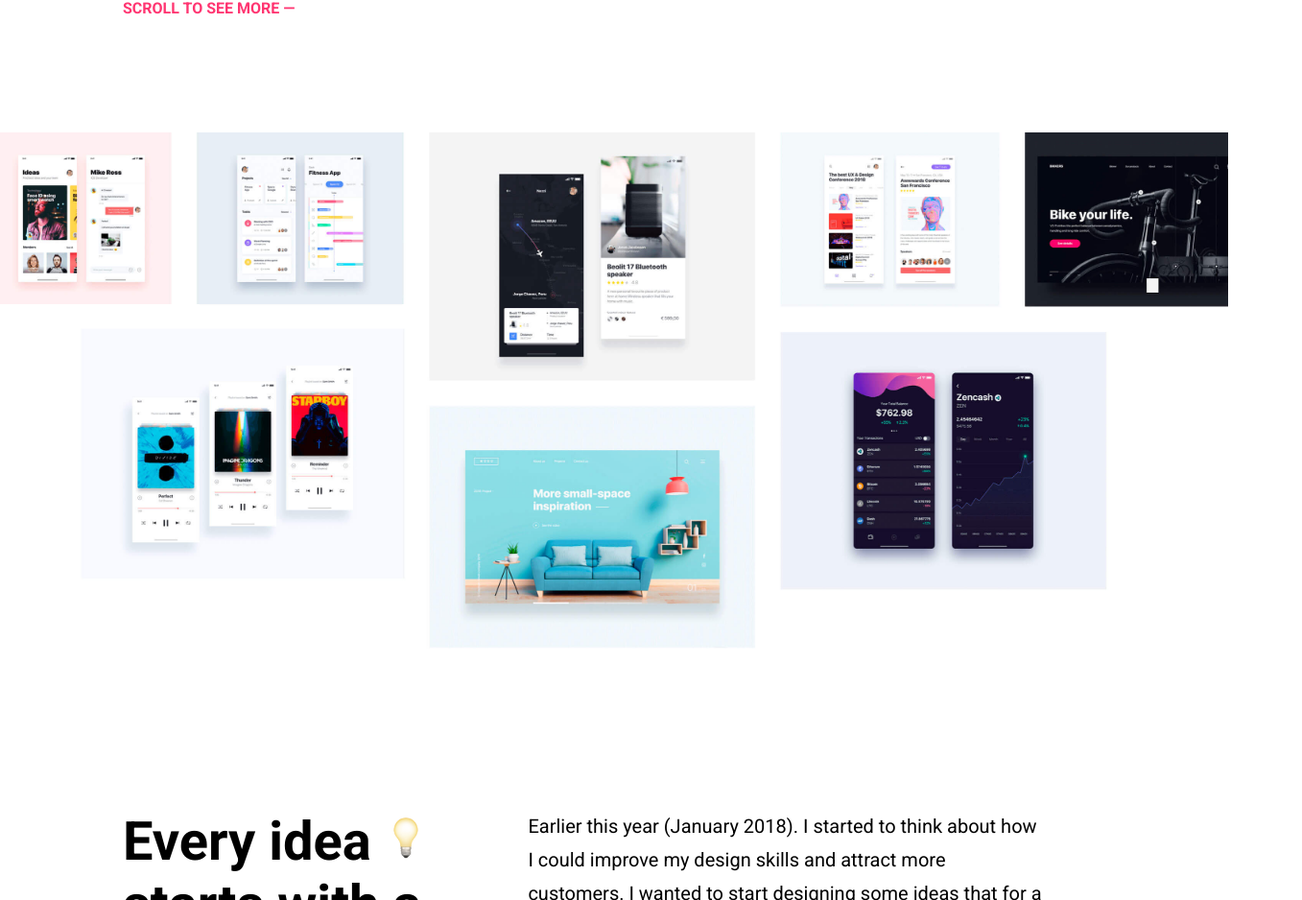
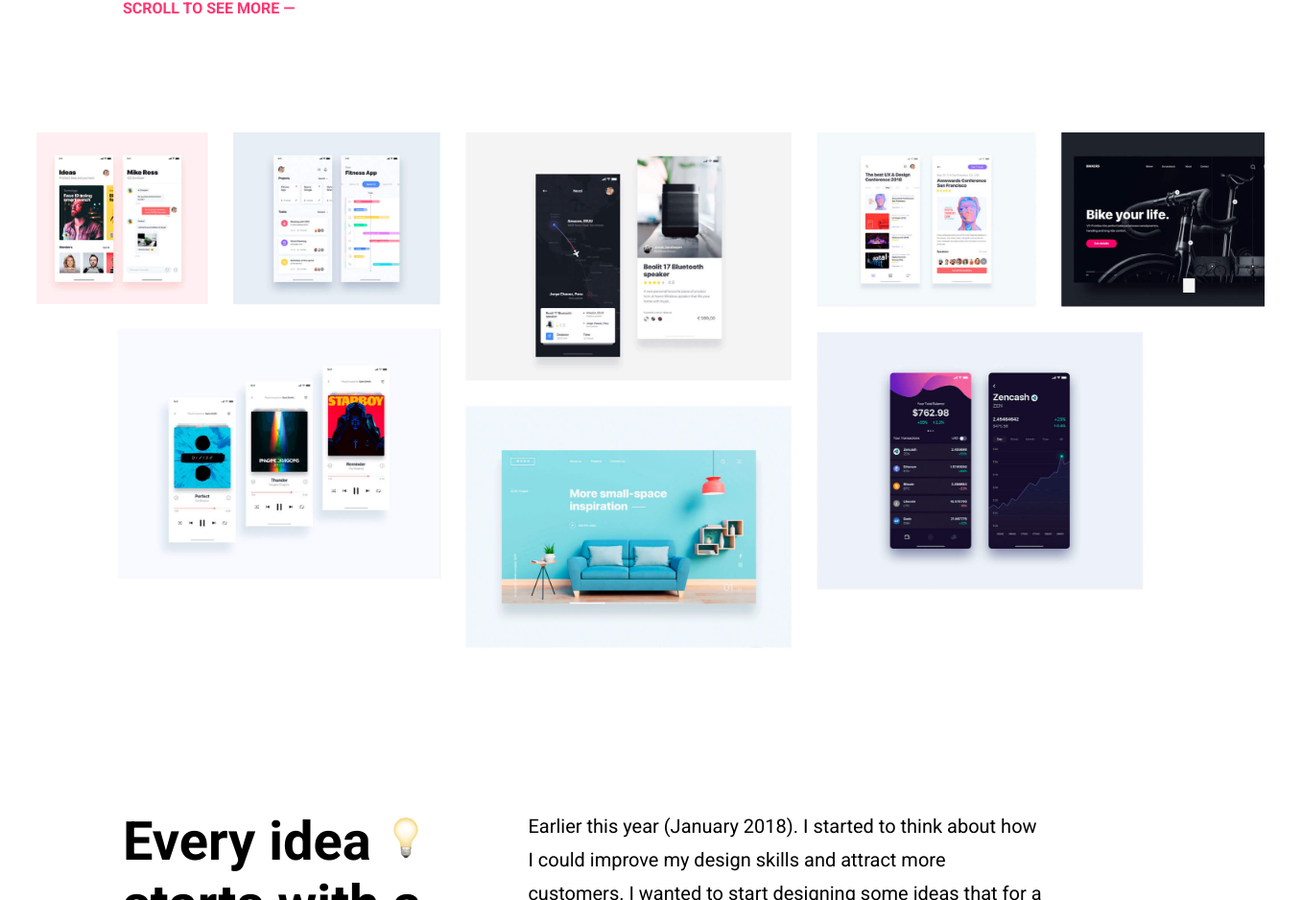
Before and after one commit to elgatofeliz/Lev3_2_Project_css-vertiefung_designer-challenge, a plain HTML site: page index.html in a window 1280 px wide. Shown: the part 818-1756 px from the top of the page at 96% size, 1357 px wide, since content can reach past the window. Drawn offline with Linux system fonts and the light colour scheme.

Commit message:
Update style.css

```diff
--- a/assets/css/style.css
+++ b/assets/css/style.css
@@ -13,10 +13,6 @@
     padding: 0;
     box-sizing: border-box;
     font-family: 'Roboto', sans-serif;
-}
-
-body {
-    max-width: 1440px;
 }
 
 h2{
@@ -108,6 +104,7 @@ header>span{
 
 section:nth-of-type(1)>img{
     width: 100%;
+  margin: 0 3vw;
 }
 
 /*== Section 2 - Every Idea ==*/
```
